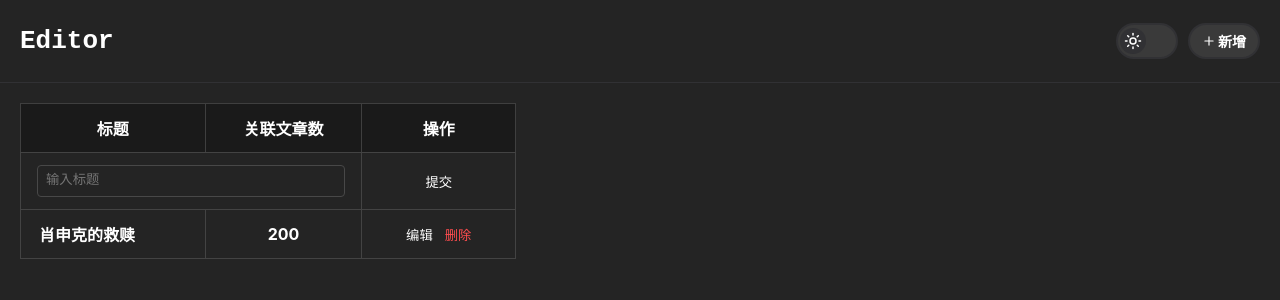
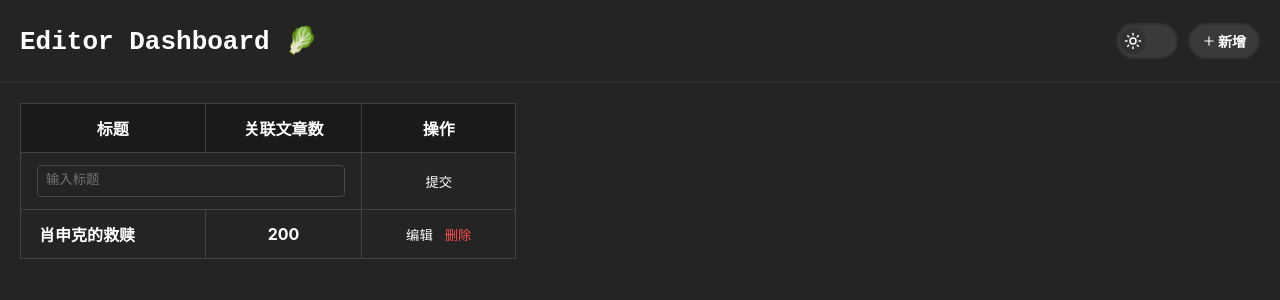
Before and after one commit to cairongquan/myself, a React (Create React App) app: page /editor in a window 1280 px wide. Shown: the top 300 px of the page. Built offline with nearby package versions, Linux system fonts and the light colour scheme.

Commit message:
table组件

```diff
--- a/src/views/editor.jsx
+++ b/src/views/editor.jsx
@@ -5,7 +5,7 @@ import TagTable from '../components/tag-table'
 export default function Editor() {
   return <div className='editor-container'>
     <header className="editor-container__header">
-      <h1>Editor</h1>
+      <h1>Editor Dashboard 🥬</h1>
       <div className="header__button-group">
         <ChangeThemeBtn></ChangeThemeBtn>
         <button className="header__button">
```
